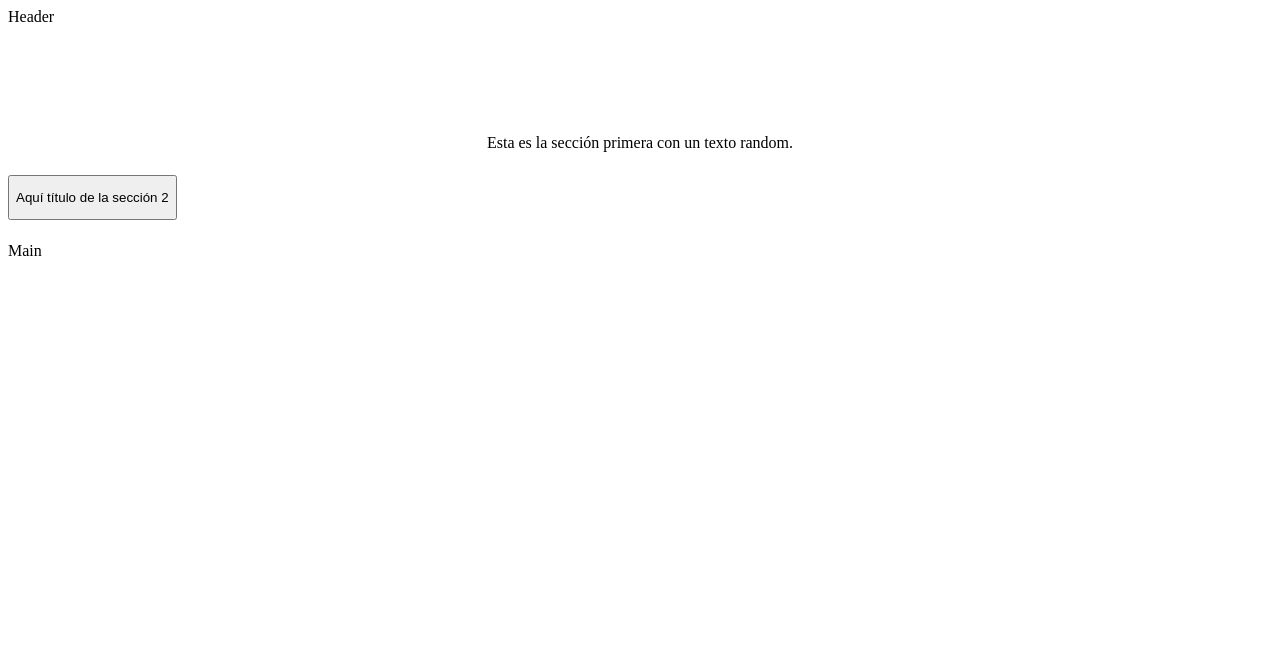
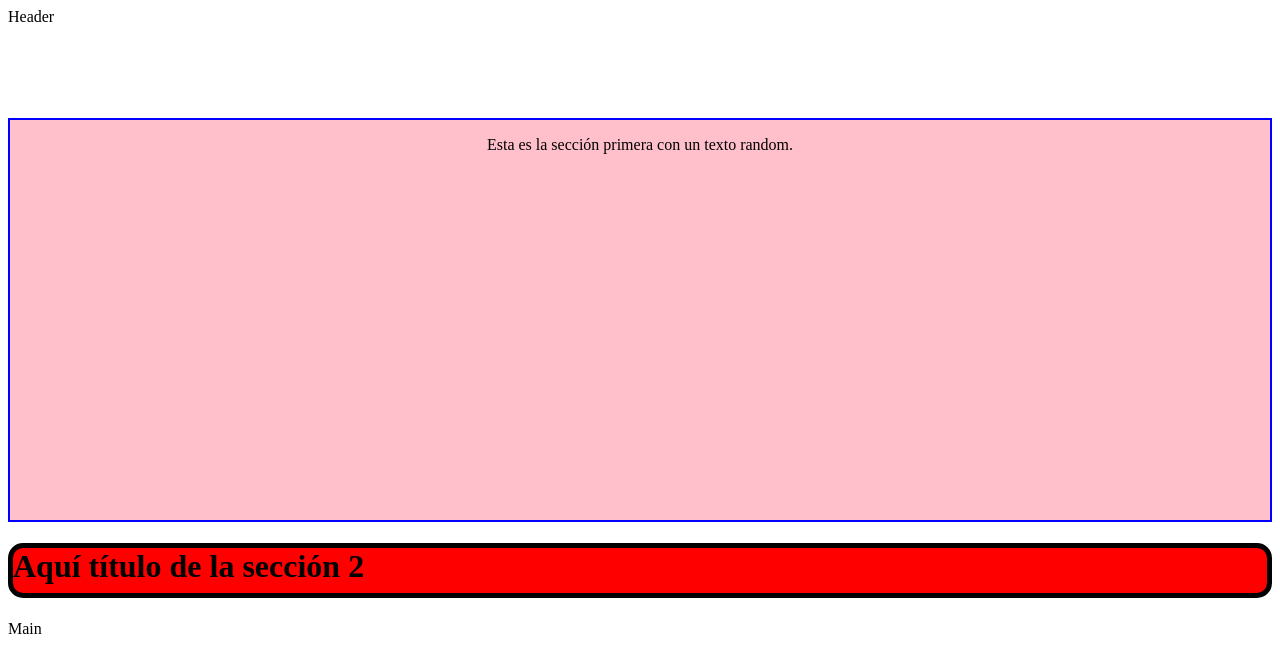
Before and after one commit to palomaviolin/ejercicio_2, a website: page public/index.html in a window 1280 px wide. Drawn offline with Linux system fonts and the light colour scheme.

Commit message:
height section2

```diff
--- a/_src/assets/scss/main.scss
+++ b/_src/assets/scss/main.scss
@@ -5,13 +5,17 @@
 }
 
 .section1{
-	height: 50%;
+	height: 50vh;
+	border: solid blue 2px;
+	background-color: pink;
 	text-align: center;
 }
 
-button{
-	border-radius: 5px solid black;
+.button{
+	border: 5px solid black;
+	border-radius: 15px;
 	height: 45px;
+	background-color: red;
 }
 
 @media (min-width:768px){ /**tablet**/
--- a/public/index.html
+++ b/public/index.html
@@ -16,7 +16,7 @@
                 </div>
                 <div class="section2">
                      <h1>
-            <button>Aquí título de la sección 2</button>
+            <div class="button">Aquí título de la sección 2</div>
         </h1>
 
                 </div>
```
Also changed, not shown: _src/templates/partials/_header.html (+1 -1 lines), docs/index.html (+1 -1 lines), docs/assets/css/main.css, public/assets/css/main.css, 1 other file.
